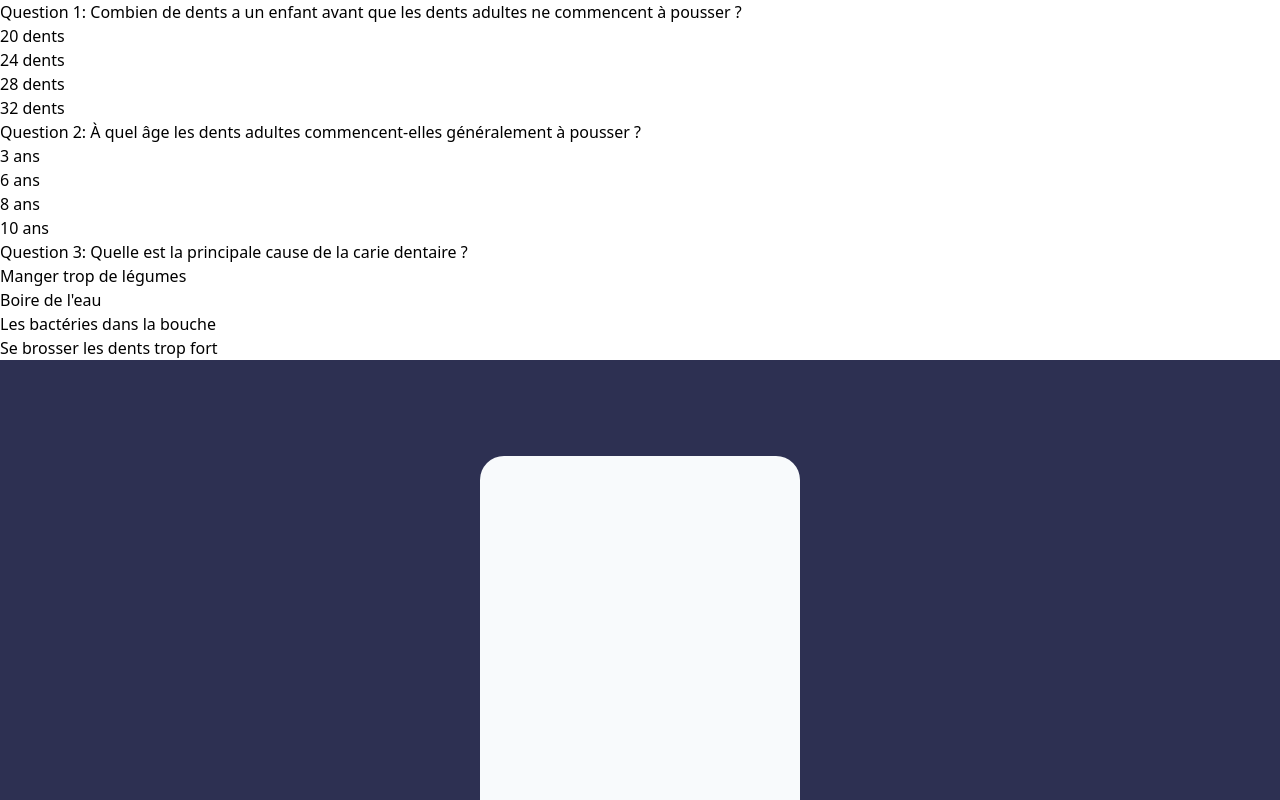
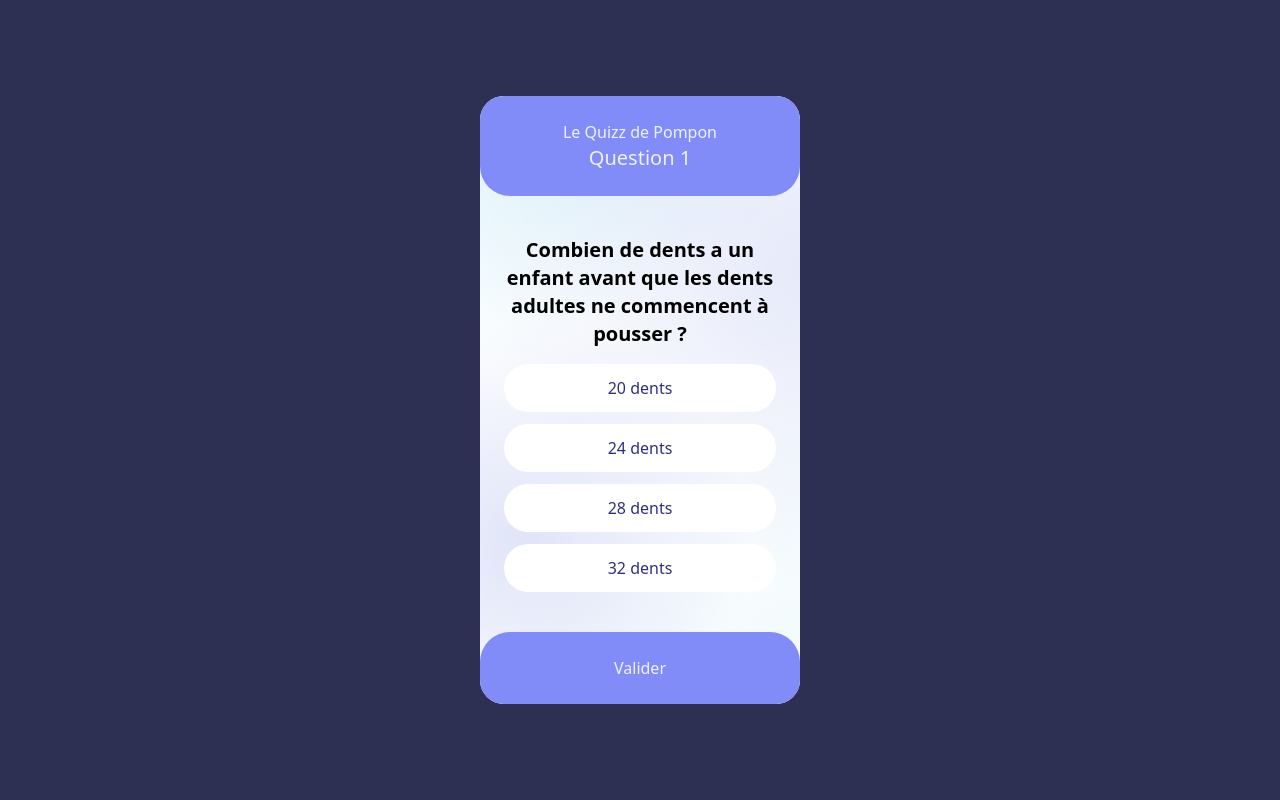
Before and after one commit to FredTrivett/bonbon-moutat, a React (Vite) app: page /Quiz in a window 1280 px wide. Shown: the top 800 px of the page. Built offline with nearby package versions, Linux system fonts and the light colour scheme.

Commit message:
quiz update

```diff
--- a/src/index.css
+++ b/src/index.css
@@ -4,8 +4,8 @@
 
 @layer base{
   :root{
-  --dark-blue:235 29% 25%;
-  --violet:228 64% 69%;
+  --dark-blue: 235 29% 25%;
+  --violet: 228 64% 69%;
   --light-blue: 195 69% 77%;
   --white: 0 0% 100%;
   --grey: 0 0% 77%;
--- a/src/routes/quiz.jsx
+++ b/src/routes/quiz.jsx
@@ -1,6 +1,6 @@
 import { useLoaderData } from 'react-router-dom';
 import QuizCard from '../ui/Quiz/QuizCard.jsx';
-import { fetchQuizData } from '../lib/loaders.js'; // Correctly import fetchQuizData
+import { fetchQuizData } from '../lib/loaders.js';
 
 export async function loader() {
     let QuizData = await fetchQuizData();
--- a/src/routes/root.jsx
+++ b/src/routes/root.jsx
@@ -3,11 +3,10 @@ import { Outlet } from 'react-router-dom';
 export default function Root() {
   return (
     <>
-      <Outlet />
+
       <div className="flex items-center justify-center w-screen h-screen bg-darkblue">
-        <div className="flex-col w-80 h-[38rem] bg-slate-50 rounded-3xl">
-          {/* If Quiz is meant to be rendered here outside of routing, keep it; otherwise, remove it */}
-          {/* <Quiz /> */}
+        <div className="flex-col w-80 h-[38rem] bg-white rounded-3xl overflow-hidden">
+          <Outlet />
         </div>
       </div>
     </>
--- a/src/ui/Quiz/QuizCard.jsx
+++ b/src/ui/Quiz/QuizCard.jsx
@@ -1,23 +1,48 @@
-import React from 'react';
-// import { fetchQuizData } from '../../lib/loader'; // Remove this if you're passing data as props
-import Button from './Button'; // Verify the correct path
+import React, { useState } from 'react';
+import QuizQuestion from './QuizQuestion'; // Adjust the import path as necessary
 
-function QuizCard({ questions }) { // Assume questions are passed as props
+function QuizCard({ questions }) {
+    const [currentQuestionIndex, setCurrentQuestionIndex] = useState(0);
+    const [selectedAnswer, setSelectedAnswer] = useState(null);
+
+    // Handle selecting an answer
+    const handleAnswerSelect = (score) => {
+        setSelectedAnswer(score);
+    };
+
+    // Move to the next question and handle scoring here if necessary
+    const handleValidation = (score) => {
+        // Example scoring logic or state update
+        console.log(`Answer selected with score: ${score}`);
+
+        // Reset selected answer for the next question
+        setSelectedAnswer(null);
+
+        // Move to the next question if there are more questions
+        if (currentQuestionIndex < questions.length - 1) {
+            setCurrentQuestionIndex(currentQuestionIndex + 1);
+        } else {
+            // Handle quiz completion
+            console.log("Quiz completed");
+            // Reset or navigate to a results page, etc.
+        }
+    };
+
+    const currentQuestion = questions[currentQuestionIndex];
+    const options = Object.values(currentQuestion.responses).map((response) => ({
+        text: response.text,
+        score: response.score,
+    }));
+
     return (
-        <div>
-            {questions.map((question, index) => (
-                <div key={question.id} className="question">
-                    <h2>{`Question ${index + 1}: ${question.question}`}</h2>
-                    <ul>
-                        {Object.entries(question.responses).map(([key, response]) => (
-                            <li key={key}>
-                                <button>{response.text}</button>
-                            </li>
-                        ))}
-                    </ul>
-                </div>
-            ))}
-        </div>
+        <QuizQuestion
+            key={currentQuestion.id} // Ensure this changes with each question
+            question={currentQuestion.question}
+            options={options}
+            handleValidation={handleValidation}
+            id={currentQuestion.id}
+        />
+
     );
 }
 
--- /dev/null
+++ b/src/ui/Quiz/QuizQuestion.jsx
@@ -0,0 +1,46 @@
+import React, { useState } from 'react';
+
+export default function QuizQuestion({ question, options, handleAnswer, id, handleValidation }) {
+    // State to track the selected option
+    const [selectedOption, setSelectedOption] = useState(null);
+
+    // Handle selecting an option
+    const selectOption = (index, score) => {
+        setSelectedOption({ index, score });
+    };
+
+    return (
+        <div className="flex flex-col items-center justify-between relative h-full">
+            <img src="/bg-gradiant.png" className="absolute z-0" alt="" />
+            <div className="bg-indigo-400 w-full z-10 flex align-center justify-center p-6 rounded-b-[30px] flex-col">
+                <h2 className="font-light text-indigo-50 text-center">Le Quizz de Pompon</h2>
+                <h3 className="text-indigo-50 text-xl font-medium text-center">Question {id}</h3>
+            </div>
+            <div className="px-6 z-10">
+                <h4 className="text-center text-xl font-semibold">{question}</h4>
+                <ul className="flex flex-col gap-3 pt-4">
+                    {options.map((option, index) => (
+                        <li key={index}>
+                            <button
+                                onClick={() => selectOption(index, option.score)}
+                                className={`w-full rounded-full p-3 shadow-[0_0_50px_-30px_rgba(0,0,0,0.1)] ${selectedOption?.index === index ? 'bg-indigo-500 text-white' : 'bg-white text-indigo-900'
+                                    }`}
+                            >
+                                {option.text}
+                            </button>
+                        </li>
+                    ))}
+                </ul>
+            </div>
+            <div className="bg-indigo-400 z-10 w-full flex align-center justify-center p-6 rounded-t-[30px] flex-col">
+                <button
+                    className="font-normal text-indigo-50 text-center w-full"
+                    onClick={() => selectedOption && handleValidation(selectedOption.score)}
+                    disabled={!selectedOption} // Disable button if no option is selected
+                >
+                    Valider
+                </button>
+            </div>
+        </div>
+    );
+}
--- a/tailwind.config.js
+++ b/tailwind.config.js
@@ -3,13 +3,12 @@ export default {
   content: ["./index.html", "./src/**/*.{js,ts,jsx,tsx}"],
   theme: {
     extend: {
-      colors:{
+      colors: {
         violet: "hsl(var(--violet)/<alpha-value>)",
-        white: "hsl(var(--white)/<alpha-value>)",
         lightblue: "hsl(var(--lightblue)/<alpha-value>)",
         darkblue: "hsl(var(--darkblue)/<alpha-value>)",
       },
-      backgroundImage:{
+      backgroundImage: {
         bg: "url('/public/background.png')",
       }
     },
```
Also changed, not shown: public/bg-gradiant.png (added).
